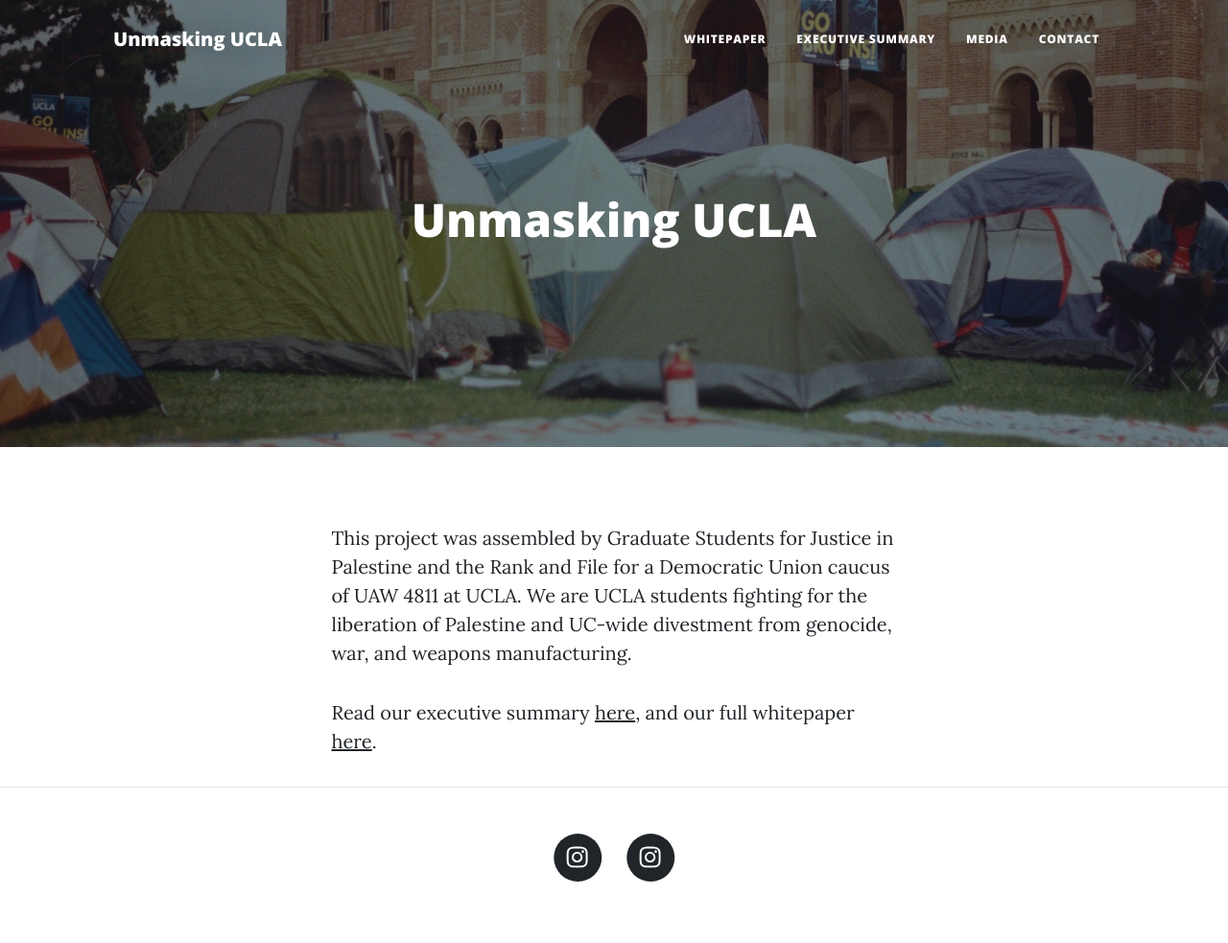
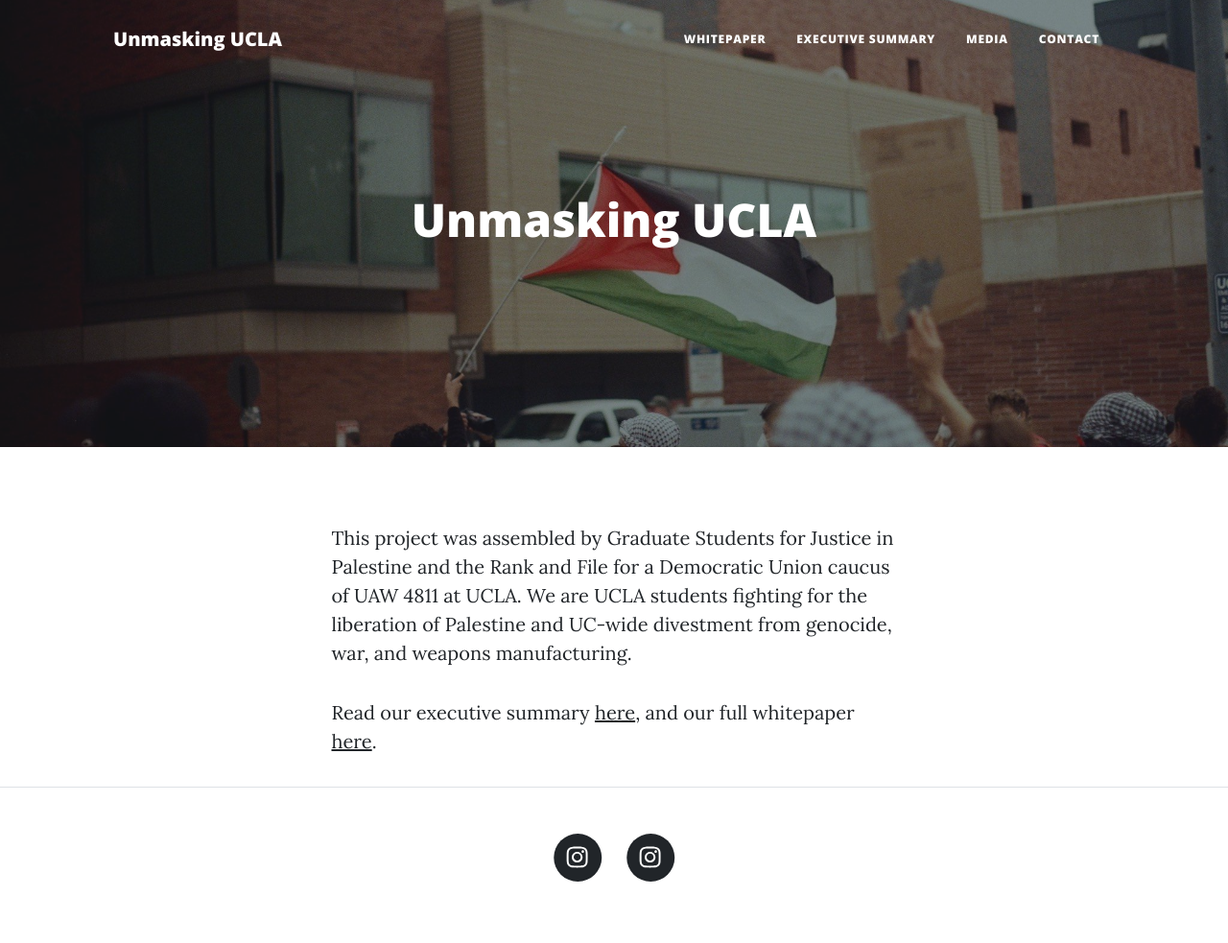
Before and after one commit to unmasking-ucla/unmasking-ucla.github.io, a Jekyll site: the page built from index.html, in a window 1280 px wide. Shown: the whole page at 96% size. Built offline with Jekyll 4.4.1, drawn with Linux system fonts in a browser that asks for light colours; nearby versions of some CDN libraries.

Commit message:
Update index.html

```diff
--- a/index.html
+++ b/index.html
@@ -2,7 +2,7 @@
 layout: default
 ---
 <!-- Page Header-->
-<header class="masthead" style="background-image: url('assets/img/encampment.jpg')">
+<header class="masthead" style="background-image: url('assets/img/flag.jpeg')">
     <div class="container position-relative px-4 px-lg-5">
         <div class="row gx-4 gx-lg-5 justify-content-center">
             <div class="col-md-10 col-lg-8 col-xl-7">
```
